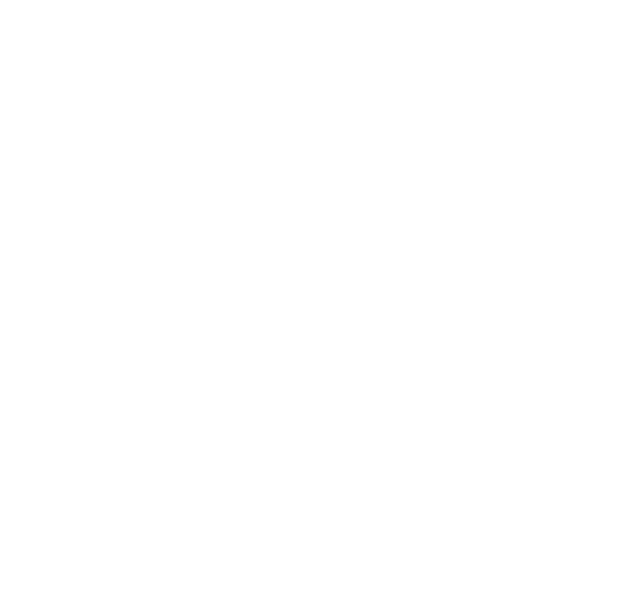
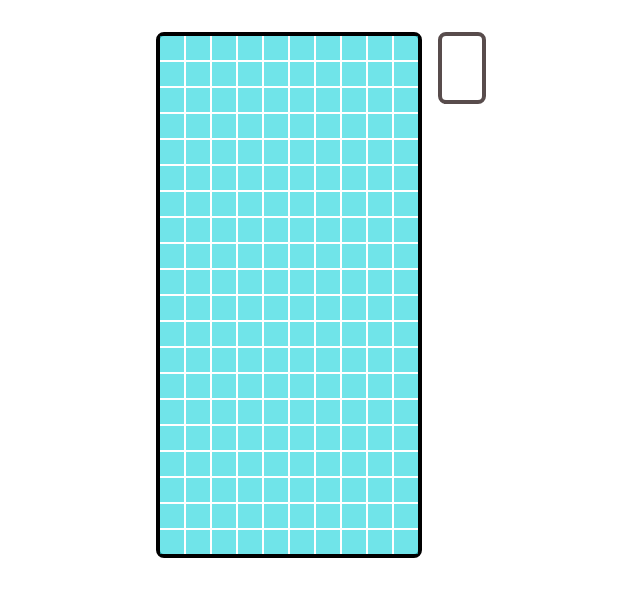
Before and after one commit to anti-yREX/tetris-clone-react-js, a React (Create React App) app: page / in a window 1280 px wide. Shown: the top 596 px of the page, without its empty margins (319-959 px from the left). Built offline with nearby package versions, Linux system fonts and the light colour scheme.

Commit message:
main play area created

```diff
--- a/src/App.js
+++ b/src/App.js
@@ -1,10 +1,13 @@
 import React from 'react';
 import './App.css';
+import MainGame from './components/MainGame';
 
 class App extends React.Component {
   render() {
     return (
-      <div className="App" />
+      <div className="App">
+        <MainGame />
+      </div>
     );
   }
 }
--- /dev/null
+++ b/src/components/MainGame/MainGame.styles.js
@@ -0,0 +1,26 @@
+import styled from "styled-components";
+
+export const MainGameWrapper = styled.div`
+    margin: 32px auto auto auto;
+    display: flex;
+`;
+
+export const PlayAreaWrapper = styled.div`
+    border: 4px solid #000;
+    border-radius: 8px;
+    margin-right: 16px;
+`;
+
+export const SideBar = styled.div`
+`;
+
+export const BlockQueueWrapper = styled.div`
+    border: 4px solid #584c4c;
+    border-radius: 8px;
+    width: 40px;
+    height: 64px;
+`;
+
+export const FlexWrapper = styled.div`
+    display: flex;
+`;
--- /dev/null
+++ b/src/components/MainGame/index.jsx
@@ -0,0 +1,32 @@
+import React from 'react';
+import PlayArea from '../PlayArea';
+import {
+    PlayAreaWrapper,
+    BlockQueueWrapper,
+    FlexWrapper,
+    MainGameWrapper,
+} from './MainGame.styles';
+
+class MainGame extends React.Component {
+    constructor(props) {
+        super(props);
+        this.state = {};
+    }
+
+    render() {
+        return (
+            <FlexWrapper>
+                <MainGameWrapper>
+                    <PlayAreaWrapper>
+                        <PlayArea />
+                    </PlayAreaWrapper>
+                    <div>
+                        <BlockQueueWrapper />
+                    </div>
+                </MainGameWrapper>
+            </FlexWrapper>
+        );
+    }
+}
+
+export default MainGame;
--- /dev/null
+++ b/src/components/PlayArea/PlayArea.styles.js
@@ -0,0 +1,19 @@
+import styled from "styled-components";
+
+export const PlayAreaGrid = styled.div`
+    display: grid;
+    grid-row-gap: 2px;
+    grid-column-gap: 2px;
+    grid-template-columns: repeat(10, 24px);
+    grid-template-rows: repeat(20, 24px);
+`;
+
+export const Pixel = styled.div`
+    background: #26d6dea8;
+    width: 100%;
+    height: 100;
+`;
+
+export const FlexWrapper = styled.div`
+    display: flex;
+`;
--- /dev/null
+++ b/src/components/PlayArea/index.jsx
@@ -0,0 +1,221 @@
+import React from 'react';
+import {
+    PlayAreaGrid,
+    Pixel,
+} from './PlayArea.styles';
+
+class PlayArea extends React.Component {
+    constructor(props) {
+        super(props);
+        this.state = {};
+    }
+
+    render() {
+        return (
+            <PlayAreaGrid>
+                <Pixel />
+                <Pixel />
+                <Pixel />
+                <Pixel />
+                <Pixel />
+                <Pixel />
+                <Pixel />
+                <Pixel />
+                <Pixel />
+                <Pixel />
+                <Pixel />
+                <Pixel />
+                <Pixel />
+                <Pixel />
+                <Pixel />
+                <Pixel />
+                <Pixel />
+                <Pixel />
+                <Pixel />
+                <Pixel />
+                <Pixel />
+                <Pixel />
+                <Pixel />
+                <Pixel />
+                <Pixel />
+                <Pixel />
+                <Pixel />
+                <Pixel />
+                <Pixel />
+                <Pixel />
+                <Pixel />
+                <Pixel />
+                <Pixel />
+                <Pixel />
+                <Pixel />
+                <Pixel />
+                <Pixel />
+                <Pixel />
+                <Pixel />
+                <Pixel />
+                <Pixel />
+                <Pixel />
+                <Pixel />
+                <Pixel />
+                <Pixel />
+                <Pixel />
+                <Pixel />
+                <Pixel />
+                <Pixel />
+                <Pixel />
+                <Pixel />
+                <Pixel />
+                <Pixel />
+                <Pixel />
+                <Pixel />
+                <Pixel />
+                <Pixel />
+                <Pixel />
+                <Pixel />
+                <Pixel />
+                <Pixel />
+                <Pixel />
+                <Pixel />
+                <Pixel />
+                <Pixel />
+                <Pixel />
+                <Pixel />
+                <Pixel />
+                <Pixel />
+                <Pixel />
+                <Pixel />
+                <Pixel />
+                <Pixel />
+                <Pixel />
+                <Pixel />
+                <Pixel />
+                <Pixel />
+                <Pixel />
+                <Pixel />
+                <Pixel />
+                <Pixel />
+                <Pixel />
+                <Pixel />
+                <Pixel />
+                <Pixel />
+                <Pixel />
+                <Pixel />
+                <Pixel />
+                <Pixel />
+                <Pixel />
+                <Pixel />
+                <Pixel />
+                <Pixel />
+                <Pixel />
+                <Pixel />
+                <Pixel />
+                <Pixel />
+                <Pixel />
+                <Pixel />
+                <Pixel />
+                <Pixel />
+                <Pixel />
+                <Pixel />
+                <Pixel />
+                <Pixel />
+                <Pixel />
+                <Pixel />
+                <Pixel />
+                <Pixel />
+                <Pixel />
+                <Pixel />
+                <Pixel />
+                <Pixel />
+                <Pixel />
+                <Pixel />
+                <Pixel />
+                <Pixel />
+                <Pixel />
+                <Pixel />
+                <Pixel />
+                <Pixel />
+                <Pixel />
+                <Pixel />
+                <Pixel />
+                <Pixel />
+                <Pixel />
+                <Pixel />
+                <Pixel />
+                <Pixel />
+                <Pixel />
+                <Pixel />
+                <Pixel />
+                <Pixel />
+                <Pixel />
+                <Pixel />
+                <Pixel />
+                <Pixel />
+                <Pixel />
+                <Pixel />
+                <Pixel />
+                <Pixel />
+                <Pixel />
+                <Pixel />
+                <Pixel />
+                <Pixel />
+                <Pixel />
+                <Pixel />
+                <Pixel />
+                <Pixel />
+                <Pixel />
+                <Pixel />
+                <Pixel />
+                <Pixel />
+                <Pixel />
+                <Pixel />
+                <Pixel />
+                <Pixel />
+                <Pixel />
+                <Pixel />
+                <Pixel />
+                <Pixel />
+                <Pixel />
+                <Pixel />
+                <Pixel />
+                <Pixel />
+                <Pixel />
+                <Pixel />
+                <Pixel />
+                <Pixel />
+                <Pixel />
+                <Pixel />
+                <Pixel />
+                <Pixel />
+                <Pixel />
+                <Pixel />
+                <Pixel />
+                <Pixel />
+                <Pixel />
+                <Pixel />
+                <Pixel />
+                <Pixel />
+                <Pixel />
+                <Pixel />
+                <Pixel />
+                <Pixel />
+                <Pixel />
+                <Pixel />
+                <Pixel />
+                <Pixel />
+                <Pixel />
+                <Pixel />
+                <Pixel />
+                <Pixel />
+                <Pixel />
+                <Pixel />
+                <Pixel />
+                <Pixel />
+                <Pixel />
+                <Pixel />
+                <Pixel />
+            </PlayAreaGrid>
+        );
+    }
+}
+
+export default PlayArea;
```
